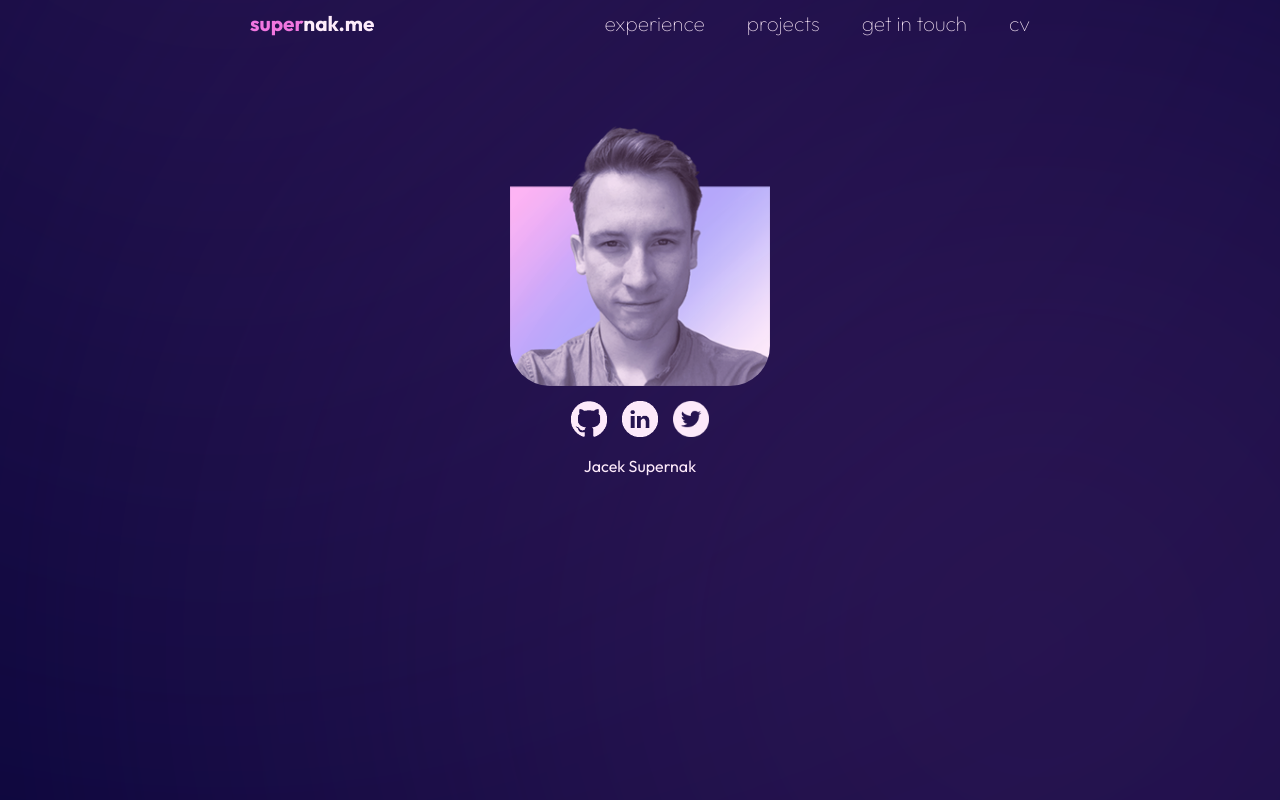
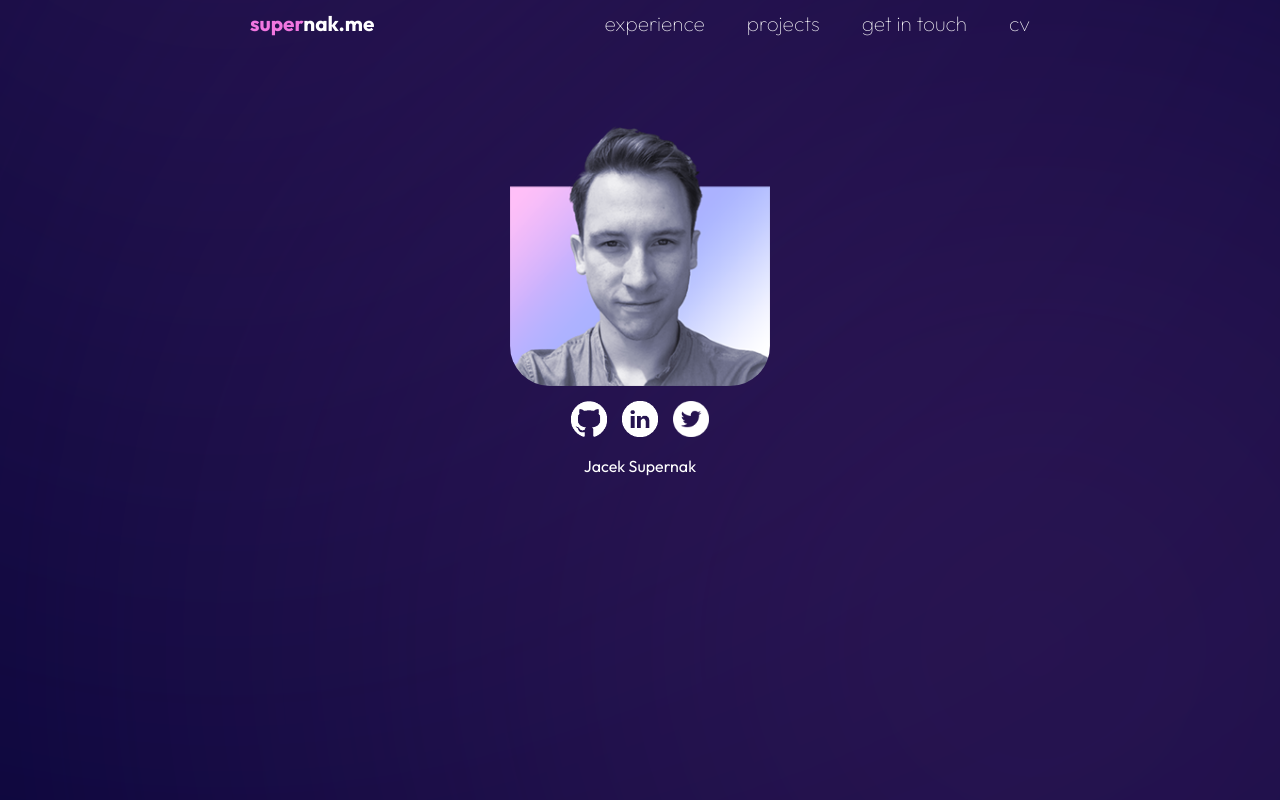
Before and after one commit to jaceksupernak/portfolio, a React (Create React App) app: page / in a window 1280 px wide. Shown: the top 800 px of the page. Built offline with nearby package versions, Linux system fonts and the light colour scheme.

Commit message:
fix Eclipses' z-index issues

```diff
--- a/src/components/eclipses/Eclipses.tsx
+++ b/src/components/eclipses/Eclipses.tsx
@@ -19,7 +19,7 @@ const Eclipse = styled.div<EclipseProps>`
   top: ${(props) => props.top};
   filter: blur(${(props) => props.blur});
   opacity:  ${(props) => (props.opacity ? props.opacity : 1)};
-  z-index: 1;
+  z-index: -1;
 `;
 
 const Eclipses:React.FC = () => (
--- a/src/components/menu/Menu.tsx
+++ b/src/components/menu/Menu.tsx
@@ -20,7 +20,6 @@ const MenuStyled = styled.div<MenuStyledProps>`
   right: 0;
   width: 100%;
   transition: transform 0.3s ease-in-out;
-  z-index: 2;
   transform: ${({ isOpen }) => (isOpen ? 'translateX(0)' : 'translateX(100%)')};
 
   @media (min-width: ${({ theme }) => theme.screen.mobile}) {
```
